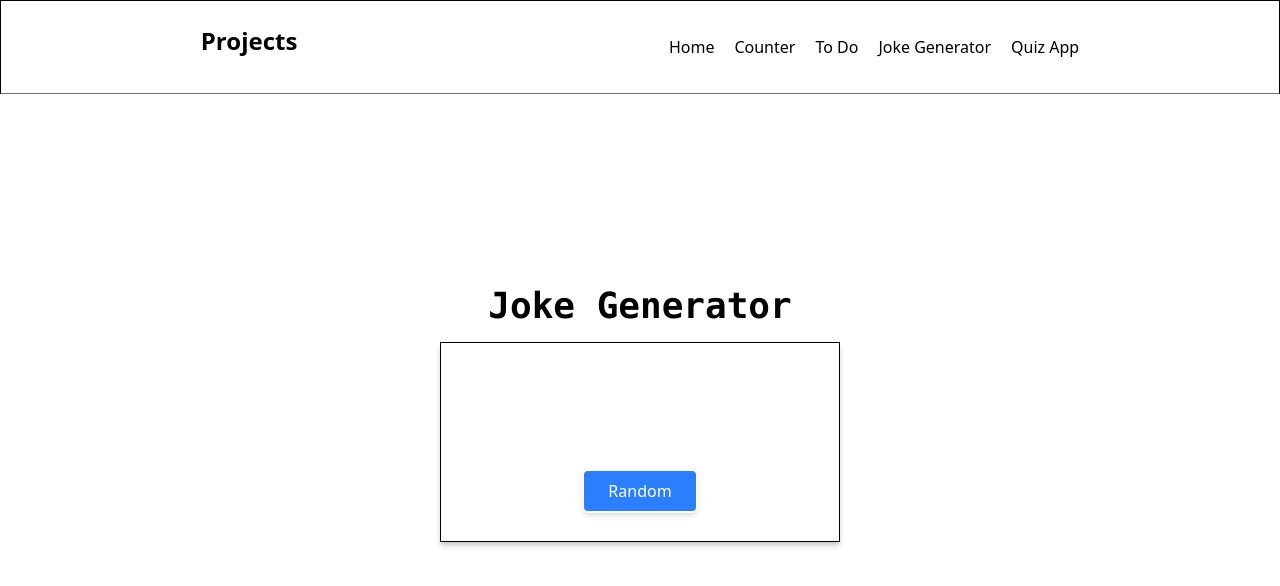
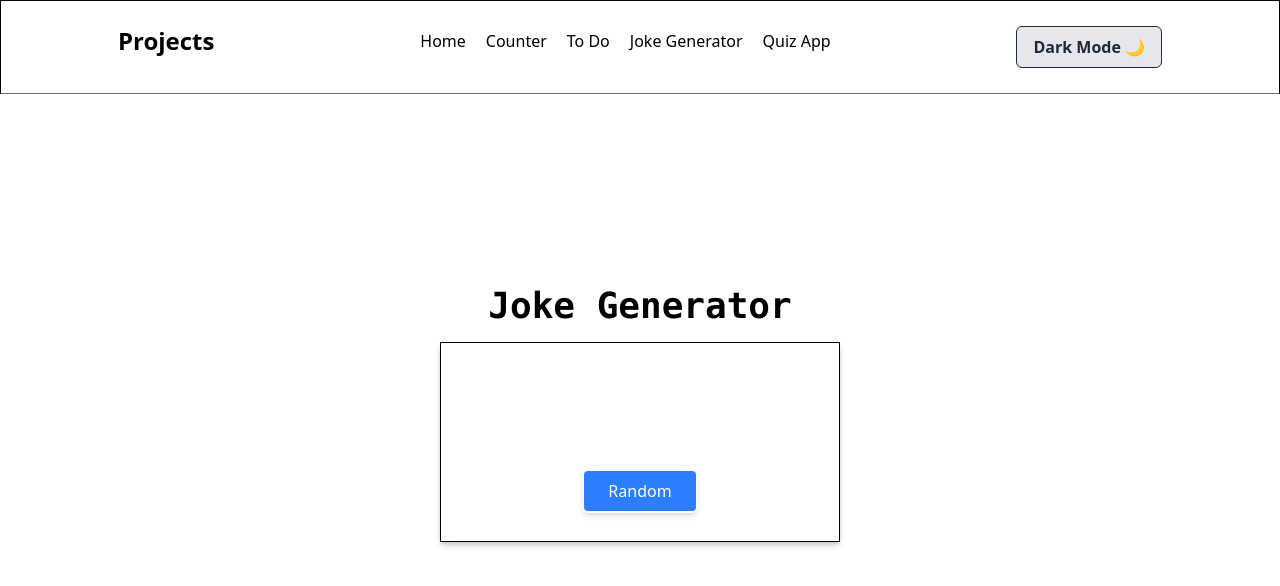
Before and after one commit to paldentitung/Basic-react-project, a React (Vite) app: page /joke-generator in a window 1280 px wide. Shown: the top 586 px of the page. Built offline with nearby package versions, Linux system fonts and the light colour scheme; no server answers.

Commit message:
add darkn light mode

```diff
--- a/src/App.jsx
+++ b/src/App.jsx
@@ -9,19 +9,41 @@ import Todo from "./Components/Todo";
 import Projects from "./Components/Projects";
 import ProjectDetailsCard from "./Components/ProjectDetailsCard";
 import { Route, Routes } from "react-router-dom";
+import { useState } from "react";
 const App = () => {
+  const [darkMode, setDarkMode] = useState(false);
   return (
     <>
-      <Navbar />
-      <Routes>
-        <Route path="/" element={<Home />} />
-        <Route path="/Counter" element={<Counter />} />
-        <Route path="/joke-generator" element={<JokeGenerator />} />
-        <Route path="/quiz-app" element={<QuizApp />} />
-        <Route path="/todo" element={<Todo />} />
-        <Route path="/projects" element={<Projects />} />
-        <Route path="/projectsdetails/:id" element={<ProjectDetailsCard />} />
-      </Routes>
+      <div>
+        <div
+          className={
+            darkMode
+              ? "bg-gray-900 text-white min-h-screen"
+              : "bg-white text-black min-h-"
+          }
+        >
+          <Navbar darkMode={darkMode} setDarkMode={setDarkMode} />
+
+          <Routes>
+            <Route path="/" element={<Home />} />
+            <Route path="/Counter" element={<Counter darkMode={darkMode} />} />
+            <Route
+              path="/joke-generator"
+              element={<JokeGenerator darkMode={darkMode} />}
+            />
+            <Route path="/quiz-app" element={<QuizApp darkMode={darkMode} />} />
+            <Route path="/todo" element={<Todo darkMode={darkMode} />} />
+            <Route
+              path="/projects"
+              element={<Projects darkMode={darkMode} />}
+            />
+            <Route
+              path="/projectsdetails/:id"
+              element={<ProjectDetailsCard darkMode={darkMode} />}
+            />
+          </Routes>
+        </div>
+      </div>
     </>
   );
 };
--- a/src/Components/Counter.jsx
+++ b/src/Components/Counter.jsx
@@ -1,13 +1,17 @@
 import React from "react";
 import { useState } from "react";
 import Button from "./Button";
-const Counter = () => {
+const Counter = ({ darkMode }) => {
   const [count, setCount] = useState(0);
   return (
     <>
       <div className="h-[80vh] flex justify-center items-center flex-col space-y-3 p-2 ">
         <div className="text-3xl font-bold font-mono">Counter App</div>
-        <div className="flex flex-col justify-center items-center space-y-2 max-w-[450px] p-3  h-auto md:h-[200px] w-full border-1 rounded-md shadow-lg shadow-[rgb(225,225,225)]">
+        <div
+          className={`flex flex-col justify-center items-center space-y-2 max-w-[450px] p-3  h-auto md:h-[200px] w-full border-1 rounded-md shadow-lg ${
+            darkMode ? "border-[1px]" : "shadow-[rgb(225,225,225)]"
+          }`}
+        >
           <div>
             <span className="text-6xl font-bold ">{count}</span>
           </div>
--- a/src/Components/JokeGenerator.jsx
+++ b/src/Components/JokeGenerator.jsx
@@ -1,7 +1,7 @@
 import React from "react";
 import Button from "./Button";
 import { useState, useEffect } from "react";
-const JokeGenerator = () => {
+const JokeGenerator = ({ darkMode }) => {
   const [joke, setJoke] = useState({ setup: "", punchline: "" });
   const [punchline, showPunchline] = useState(false);
   const [loading, setLoading] = useState(false);
@@ -33,7 +33,11 @@ const JokeGenerator = () => {
         <div className=" text-[28px] sm:text-4xl font-black font-mono text-nowrap">
           Joke Generator
         </div>
-        <div className="w-full max-w-[400px] min-h-[200px] max-h-[300px] border-1  flex flex-col items-center p-7  shadow-md shadow-[rgb(200,200,200)] overflow-auto transition-all duration-150 ">
+        <div
+          className={`w-full max-w-[400px] min-h-[200px] max-h-[300px] border-1  flex flex-col items-center p-7 overflow-auto shadow-md transition-all duration-150 ${
+            darkMode ? "shadow-black" : "shadow-[rgb(200,200,200)] "
+          } `}
+        >
           <div className="flex flex-col text-center flex-1">
             {loading ? (
               <span>loading...</span>
--- a/src/Components/Navbar.jsx
+++ b/src/Components/Navbar.jsx
@@ -1,12 +1,20 @@
 import React from "react";
 import { Link } from "react-router-dom";
 import { useState } from "react";
-const Navbar = () => {
+const Navbar = ({ darkMode, setDarkMode }) => {
   const [menu, setMenu] = useState(false);
   return (
-    <header className="flex justify-around space-y-3 p-6 items-center border-[1px] border-b-gray-500 sticky z-10 top-0 flex-col md:flex-row bg-white">
+    <header
+      className={`flex justify-around space-y-3 p-6 items-center border-[1px]  sticky z-10 top-0 flex-col md:flex-row ${
+        darkMode
+          ? "bg-gray-900 text-white border-gray-700 border-b-[1px]"
+          : "bg-white text-black border-b-gray-500"
+      }`}
+    >
       <div className="flex space-x-5 items-center">
-        <div className="text-2xl font-bold">Projects</div>
+        <div className="text-2xl font-bold">
+          <Link to="/">Projects</Link>
+        </div>
         <div className="block md:hidden">
           <button onClick={() => setMenu(!menu)}>
             {!menu ? (
@@ -40,6 +48,14 @@ const Navbar = () => {
           </li>
         </ul>
       </nav>
+      <button
+        onClick={() => setDarkMode(!darkMode)}
+        className="px-4 py-2 flex items-center gap-2 font-semibold rounded-md border
+             bg-gray-200 text-gray-800 hover:bg-gray-300 dark:bg-gray-700 dark:text-white dark:hover:bg-gray-600"
+      >
+        {darkMode ? "Light Mode 🌞" : "Dark Mode 🌙"}
+      </button>
+
       {menu && (
         <nav className="block md:hidden">
           <ul className="flex space-y-3 flex-col items-center">
--- a/src/Components/Projects.jsx
+++ b/src/Components/Projects.jsx
@@ -1,6 +1,6 @@
 import React from "react";
 import Card from "./Card";
-const Projects = (pros) => {
+const Projects = () => {
   return (
     <>
       <div className="flex items-center justify-around flex-wrap  place-items-center w-full h-auto mt-10">
--- a/src/Components/QuizApp.jsx
+++ b/src/Components/QuizApp.jsx
@@ -1,7 +1,7 @@
 import React from "react";
 import Button from "./Button";
 import { useState } from "react";
-const QuizApp = () => {
+const QuizApp = ({ darkMode }) => {
   const [score, showScore] = useState(0);
   const [answers, setAnswers] = useState({});
   const [finished, setFinished] = useState(false);
@@ -85,7 +85,7 @@ const QuizApp = () => {
 
   return (
     <>
-      <div className="h-[80vh] flex items-center flex-col space-y-4 mt-10 p-3">
+      <div className="min-h-screen flex items-center flex-col space-y-4 mt-10 p-3">
         <div className="text-3xl font-bold font-mono">Quiz App</div>
         <div className="flex flex-col items-center gap-3 w-full">
           {finished ? (
@@ -106,7 +106,10 @@ const QuizApp = () => {
             <>
               {questions.map((question, index) => (
                 <div
-                  className="flex flex-col  p-4 w-full max-w-[700px] shadow-md shadow-[rgb(200,200,200)]"
+                  // className="shadow-[rgb(200,200,200)]"
+                  className={`flex flex-col  p-4 w-full max-w-[700px] shadow-md  ${
+                    darkMode ? "shadow-black" : "shadow-[rgb(200,200,200)]"
+                  }`}
                   key={index}
                 >
                   <span className="text-lg ">{question.question}</span>
--- a/src/Components/Todo.jsx
+++ b/src/Components/Todo.jsx
@@ -1,7 +1,7 @@
 import React from "react";
 import Button from "./Button";
 import { useState } from "react";
-const Todo = () => {
+const Todo = ({ darkMode }) => {
   const [tasks, setTasks] = useState([]);
   const [newTask, setNewTask] = useState("");
   const [showToast, setShowToast] = useState(false);
@@ -34,7 +34,11 @@ const Todo = () => {
     <>
       <div className="h-[80vh] flex items-center flex-col mt-10 p-2">
         <div className="text-4xl font-mono font-semibold">To do</div>
-        <div className="w-full max-w-[500px] h-[500px]  shadow-md shadow-[rgb(200,200,200)] flex  items-center flex-col p-5  space-y-5 rounded-md">
+        <div
+          className={`w-full max-w-[500px] h-[500px]  shadow-md  flex  items-center flex-col p-5  space-y-5 rounded-md ${
+            darkMode ? "border-[1px]" : "shadow-[rgb(200,200,200)]"
+          } `}
+        >
           <div className=" flex gap-2 w-full">
             <input
               type="text"
```
